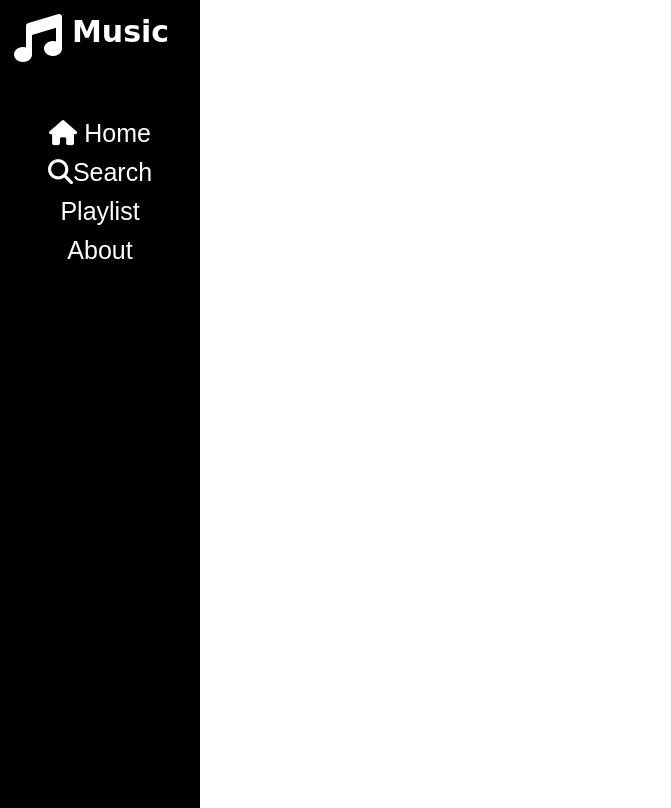
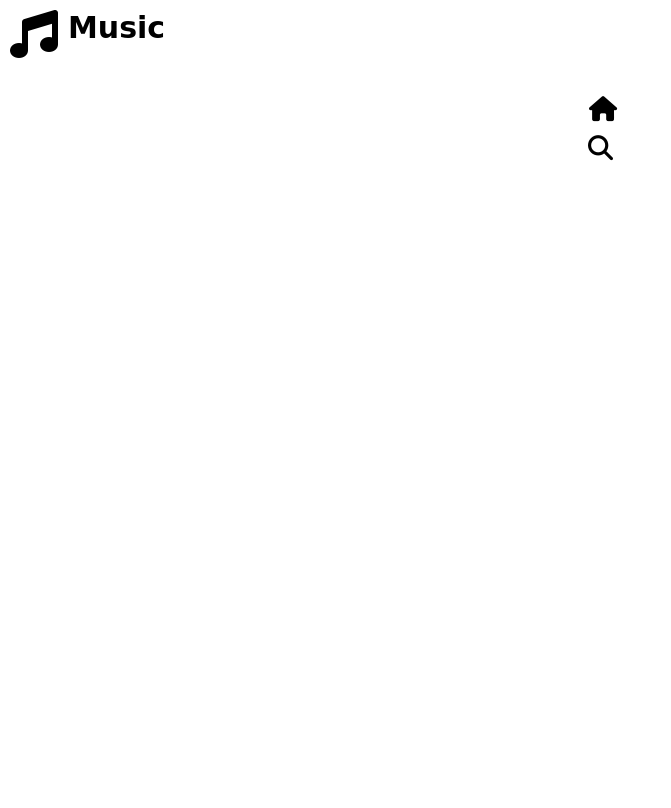
Before and after one commit to PKR9759/MealMinder, a PHP site: page /nav.php in a window 1280 px wide. Shown: the whole page, without its empty margins (0-671 px from the left). After the commit the page ends 161 px from the top, so only its background shows below. Run offline with PHP 8.4, Linux system fonts and the light colour scheme; some libraries are stand-ins or nearby versions; some web fonts are replaced.

Commit message:
practicing commans

```diff
--- a/loginsystem/nav.php
+++ b/loginsystem/nav.php
@@ -8,7 +8,7 @@
             margin: 0;
             padding: 0;
         }
-        .cont{
+        /* .cont{
             display:flex;
             flex-direction: column;
             float:left;
@@ -18,7 +18,7 @@
             padding:4px;
             background-color: black;
             color: white;
-        }
+        } */
         .logoname{
           display:flex;
           padding:10px;
```
